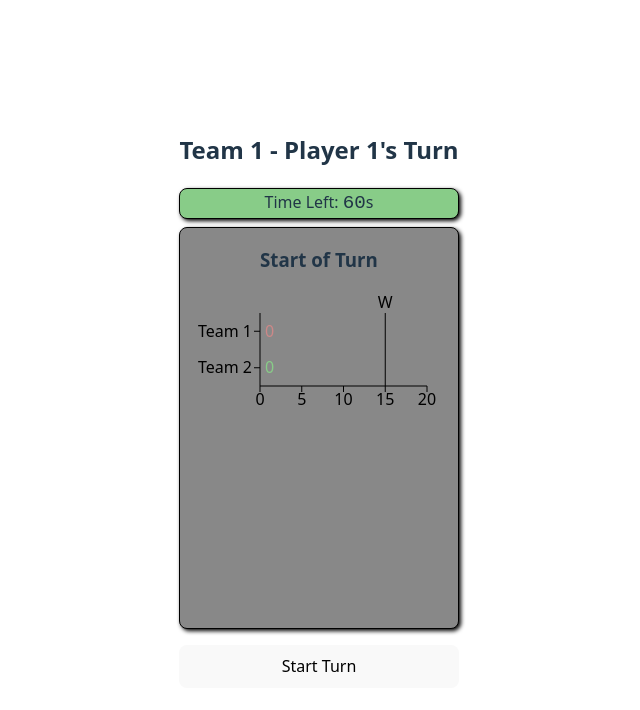
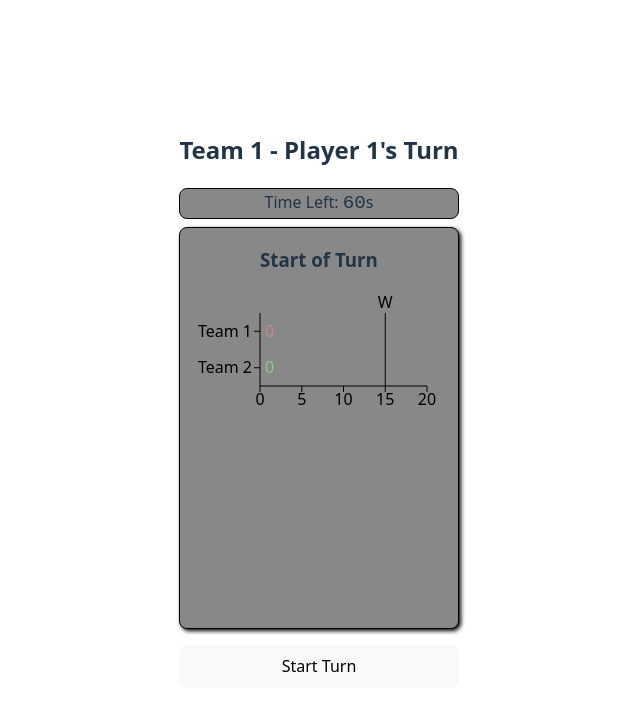
Before and after one commit to tjasz/turn-of-phrase, a React (Vite) app: page / in a window 1280 px wide. Both pictures are taken after a click on the button "Start Game". Shown: the top 710 px of the page, without its empty margins (321-961 px from the left). Built offline with nearby package versions, Linux system fonts and the light colour scheme.

Commit message:
Style the timer more neutral

```diff
--- a/src/App.css
+++ b/src/App.css
@@ -72,5 +72,4 @@
   margin: 1vh auto;
   border: 1px solid #000;
   border-radius: 8px;
-  filter: drop-shadow(2px 2px 2px #000);
 }
--- a/src/Timer.tsx
+++ b/src/Timer.tsx
@@ -10,7 +10,7 @@ const Timer: React.FC<TimerProps> = ({ timeLeft, totalTime }) => {
   const percentLeft = (timeLeft / totalTime) * 100;
   return (
     <div className="timer" style={{
-      background: `linear-gradient(to right, #8c8 ${percentLeft}%, #c88 ${percentLeft}% 100%)`
+      background: `linear-gradient(to right, #888 ${percentLeft}%, transparent ${percentLeft}% 100%)`
     }}>
       <span>
         Time Left: <Counter value={Math.ceil(timeLeft / 1000)} width={2} />s
```
